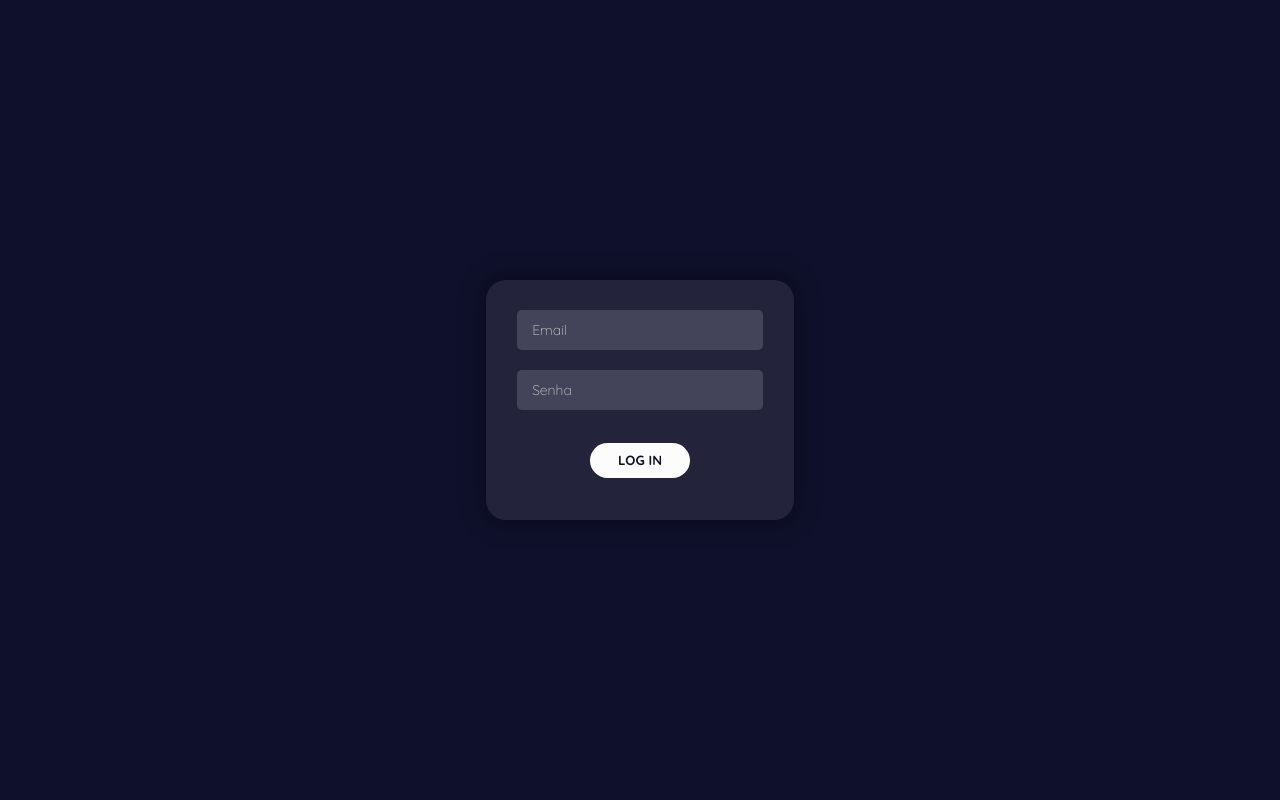
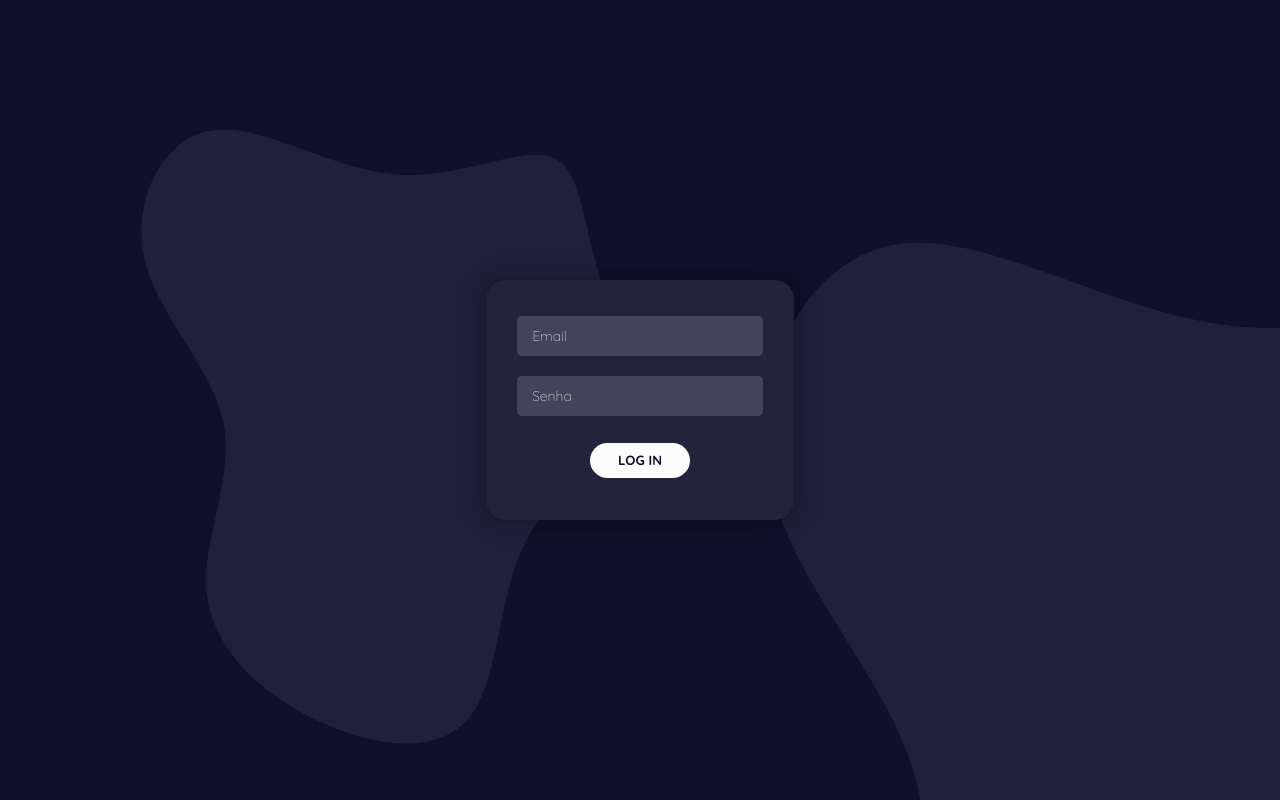
Before and after one commit to duduneto/redux-saga-router-boilerplate, a React (Create React App) app: page /dashboard/login in a window 1280 px wide. Built offline with nearby package versions, Linux system fonts and the light colour scheme.

Commit message:
Login with background Canva

```diff
--- /dev/null
+++ b/src/assets/styles/background.scss
@@ -0,0 +1,8 @@
+
+.background-login-1 {
+    width: 80rem;
+}
+.background-login-2 {
+    width: 150rem;
+    left: 50rem;
+}
--- a/src/assets/styles/global.scss
+++ b/src/assets/styles/global.scss
@@ -25,3 +25,16 @@
     justify-content: center;
     align-items: center;
 }
+
+.absolute-pos {
+    position: absolute;
+}
+
+.z-1 {
+    z-index: 1;
+}
+
+.no-exceed-x-y {
+    overflow-y: hidden;
+    overflow-x: hidden;
+}
--- a/src/assets/styles/index.scss
+++ b/src/assets/styles/index.scss
@@ -3,3 +3,4 @@
 @import './login.scss';
 @import './input.scss';
 @import './button.scss';
+@import './background.scss';
--- a/src/assets/styles/login.scss
+++ b/src/assets/styles/login.scss
@@ -9,6 +9,7 @@
     border-radius: 20px;
     display: flex;
     flex-direction: column;
+    z-index: 2;
 
     .credentials {
         width: 80%;
@@ -19,7 +20,7 @@
 
     .cta-login-container {
         width: 100%;
-        height: 25%;
+        height: 20%;
         display: flex;
         justify-content: center;
         align-items: center;
--- /dev/null
+++ b/src/components/Background/Login.js
@@ -0,0 +1,23 @@
+import React from 'react';
+
+// import { Container } from './styles';
+
+function BackgroundLogin() {
+
+    return (
+        <div className="all-page absolute-pos z-1 no-exceed-x-y">
+            <div className="background-login-1 absolute-pos">
+                <svg viewBox="0 0 200 200" xmlns="http://www.w3.org/2000/svg">
+                    <path fill="#1F203C" d="M39.1,-60.2C46.6,-56,45.9,-38.3,52.6,-23.9C59.3,-9.5,73.5,1.5,69.7,8.3C66,15,44.4,17.4,34.3,30.7C24.3,43.9,25.7,68.1,17.8,78.8C9.8,89.5,-7.4,86.7,-21.6,79.7C-35.8,72.7,-46.9,61.5,-48.3,48.3C-49.7,35.1,-41.4,19.9,-44.1,5.9C-46.8,-8.2,-60.7,-21.1,-63.9,-35.4C-67,-49.7,-59.6,-65.4,-47.2,-67.4C-34.8,-69.4,-17.4,-57.6,-0.8,-56.4C15.8,-55.1,31.5,-64.4,39.1,-60.2Z" transform="translate(100 100)" />
+                </svg>
+            </div>
+            <div className="background-login-2 absolute-pos">
+                <svg viewBox="0 0 200 200" xmlns="http://www.w3.org/2000/svg">
+                    <path fill="#1F203C" d="M39.1,-60.2C46.6,-56,45.9,-38.3,52.6,-23.9C59.3,-9.5,73.5,1.5,69.7,8.3C66,15,44.4,17.4,34.3,30.7C24.3,43.9,25.7,68.1,17.8,78.8C9.8,89.5,-7.4,86.7,-21.6,79.7C-35.8,72.7,-46.9,61.5,-48.3,48.3C-49.7,35.1,-41.4,19.9,-44.1,5.9C-46.8,-8.2,-60.7,-21.1,-63.9,-35.4C-67,-49.7,-59.6,-65.4,-47.2,-67.4C-34.8,-69.4,-17.4,-57.6,-0.8,-56.4C15.8,-55.1,31.5,-64.4,39.1,-60.2Z" transform="translate(100 100)" />
+                </svg>
+            </div>
+        </div>
+    );
+}
+
+export default BackgroundLogin;
--- /dev/null
+++ b/src/components/Background/index.js
@@ -0,0 +1 @@
+export { default as BgLogin } from './Login';
--- a/src/components/Input/index.js
+++ b/src/components/Input/index.js
@@ -2,11 +2,11 @@ import React from 'react';
 
 // import { Container } from './styles';
 
-function Input({ label, className }) {
+function Input({ label, className, type }) {
     return (
         <div className={`center-content ${className}`}>
             <div className="label-float">
-                <input type="text" placeholder=" " />
+                <input type="text" placeholder=" " type={type} />
                 {
                     label &&
                     <label>{label}</label>
--- a/src/components/index.js
+++ b/src/components/index.js
@@ -1,2 +1,3 @@
 export { default as Input } from './Input';
 export { default as Button } from './Button';
+export { BgLogin } from './Background';
--- a/src/pages/Login.jsx
+++ b/src/pages/Login.jsx
@@ -1,9 +1,10 @@
 import React from 'react';
-import { Input, Button } from '../components'
+import { Input, Button, BgLogin } from '../components'
 
 function Login() {
     return (
         <div className="all-page center-content bg-primus-color-dark-2">
+            <BgLogin />
             <div className="login-container center-content">
                 <div className="credentials">
                     <Input
@@ -12,6 +13,7 @@ function Login() {
                     />
                     <Input
                         label="Senha"
+                        type="password"
                     />
                 </div>
                 <div className="cta-login-container">
```
